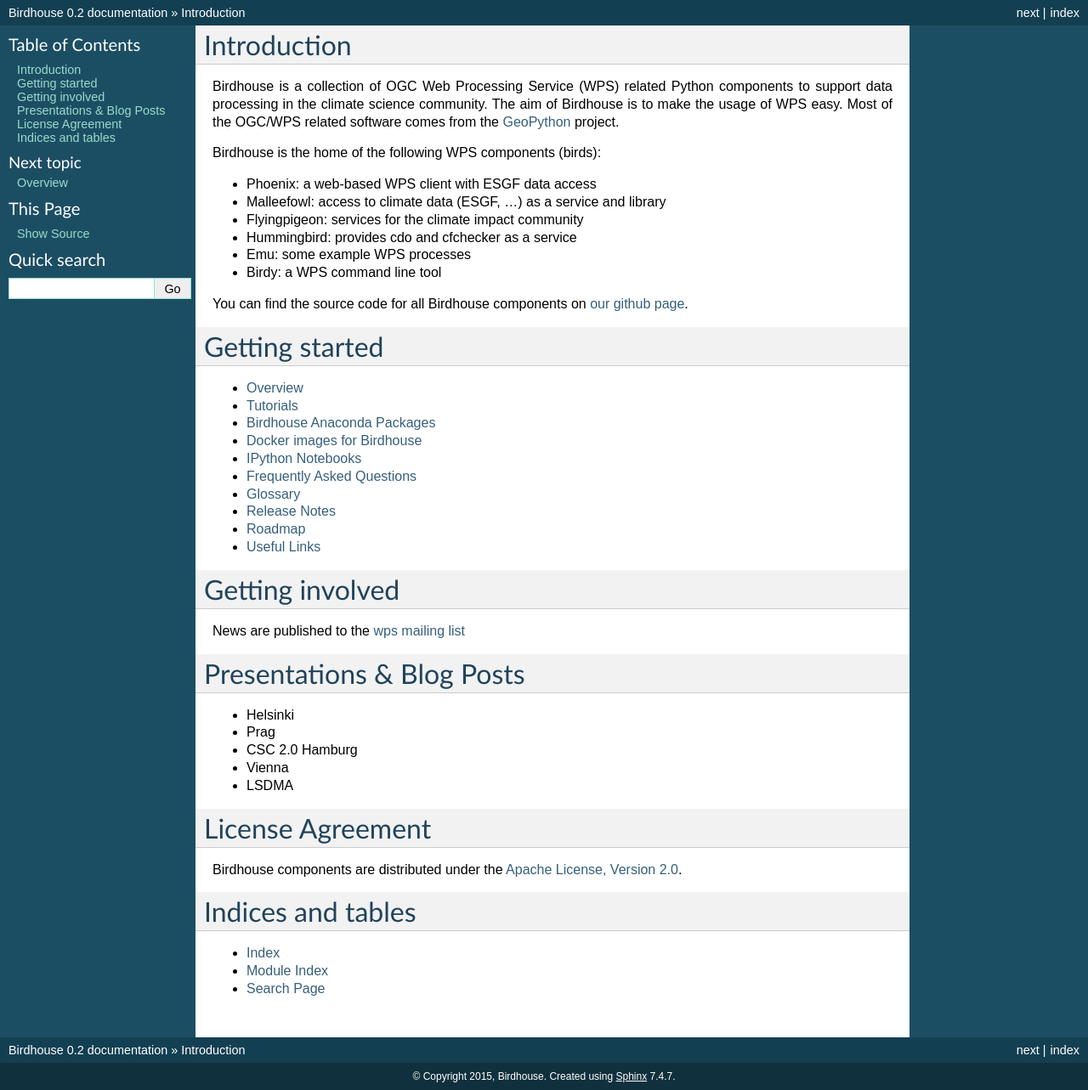
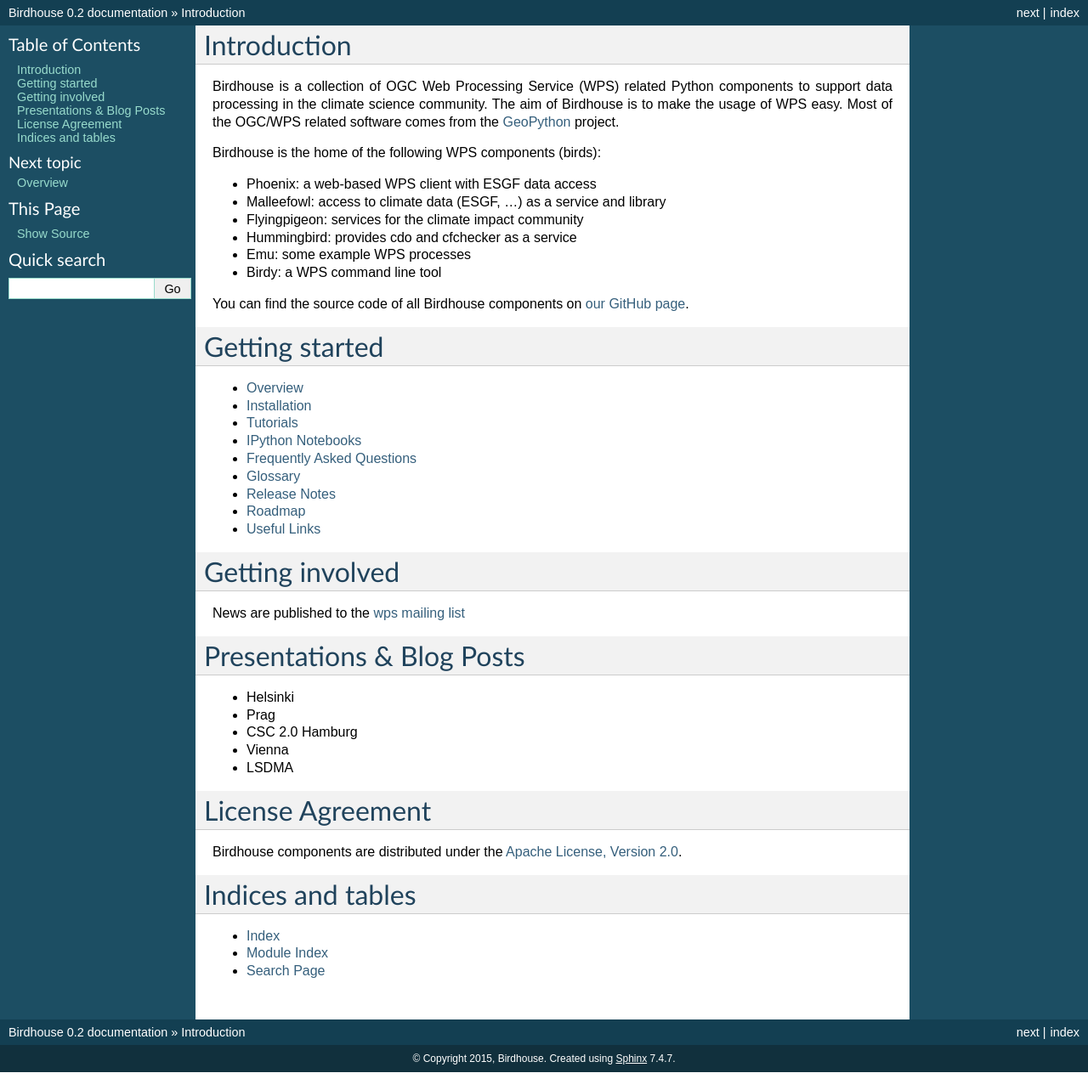
Before and after one commit to bird-house/birdhouse-docs, a Sphinx documentation site: the page built from docs/source/index.rst, in a window 1280 px wide. Shown: the whole page at 85% size. Built offline with Sphinx 7.4.7, drawn with Linux system fonts in a browser that asks for light colours; after the commit the page ends 1262 px from its top, so only the background shows below that.

Commit message:
installation section added

```diff
--- a/docs/source/anaconda.rst
+++ /dev/null
@@ -1,5 +0,0 @@
-Birdhouse Anaconda Packages
----------------------------
-
-* `Conda Recipes for Birdhouse on GitHub <https://github.com/bird-house/conda-recipes>`_
-* `Birdhouse packages on Binstar (pywps, cdo, ocgis, ...) <https://binstar.org/birdhouse>`_
--- a/docs/source/conf.py
+++ b/docs/source/conf.py
@@ -271,4 +271,6 @@
                        'flyingpigeon': ('http://flyingpigeon.readthedocs.org/en/latest/', None),
                        'hummingbird': ('http://birdhouse-hummingbird.readthedocs.org/en/latest/', None),
                        'emu': ('http://emu.readthedocs.org/en/latest/', None),
-                       'birdy': ('http://birdy.readthedocs.org/en/latest/', None)}
+                       'birdy': ('http://birdy.readthedocs.org/en/latest/', None),
+                       'bootstrap': ('http://birdhousebuilderbootstrap.readthedocs.org/en/latest/', None),
+			}
--- a/docs/source/docker.rst
+++ /dev/null
@@ -1,5 +0,0 @@
-Docker images for Birdhouse
----------------------------
-
-* `Birdhouse docker images on Docker Hub <https://registry.hub.docker.com/repos/birdhouse/>`_
-* :ref:`Example: running Emu WPS in Docker <emu:tutorial>`
--- a/docs/source/index.rst
+++ b/docs/source/index.rst
@@ -20,8 +20,8 @@
 * :ref:`Emu <emu:introduction>`: some example WPS processes
 * :ref:`Birdy <emu:introduction>`: a WPS command line tool
 
-You can find the source code for all Birdhouse components on
-`our github page <http://github.com/bird-house>`_.
+You can find the source code of all Birdhouse components on
+`our GitHub page <http://github.com/bird-house>`_.
 
 Getting started
 ===============
@@ -30,9 +30,8 @@
    :maxdepth: 1
 
    overview
+   installation
    tutorial
-   anaconda
-   docker
    notebooks
    faq
    glossary
```
Also changed, not shown: docs/source/installation.rst (added, +76 -0 lines).
